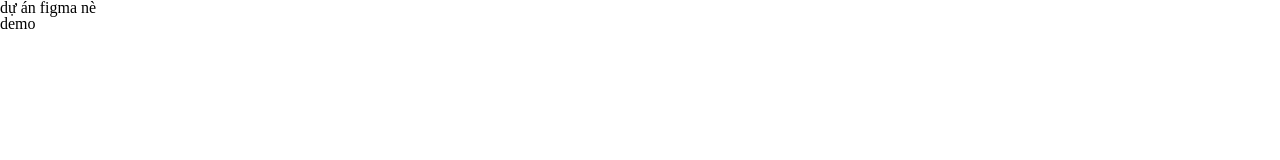
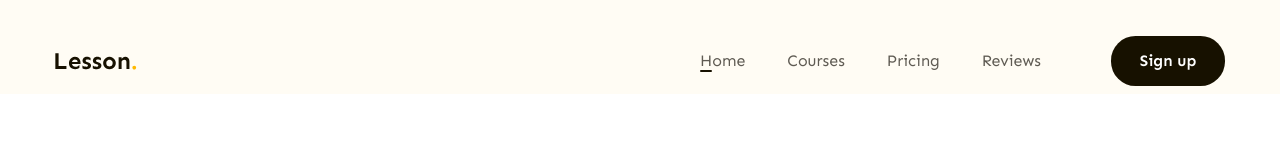
Before and after one commit to thzinhIT/figma-to-html, a plain HTML site: page index.html in a window 1280 px wide. Shown: the top 160 px of the page. Drawn offline with Linux system fonts and the light colour scheme.

Commit message:
phần 3 làm phần header

```diff
--- a/assets/css/style.css
+++ b/assets/css/style.css
@@ -8,4 +8,81 @@ html {
 /* khôi phục lại cỡ chữ mặc định */
 body {
   font-size: 1.6rem;
+  font-family: "Sen", sans-serif;
+  height: 100000px;
 }
+
+/* =========================header======================================== */
+
+a {
+  text-decoration: none;
+}
+
+.main-content {
+  max-width: calc(100% -48px);
+  width: 1170px;
+  margin-left: auto;
+  margin-right: auto;
+}
+
+.header .body {
+  display: flex;
+  align-items: center;
+  padding: 36px 0 8px;
+}
+.nav {
+  margin-left: auto;
+}
+.nav ul {
+  display: flex;
+}
+.nav a {
+  color: #5f5b53;
+  font-size: 1.6rem;
+  padding: 8px 21px;
+  position: relative;
+}
+.nav a:hover {
+  color: #171100;
+  /* font-weight: 600; */
+  text-shadow: 1px 0 0 #000;
+}
+.nav li.active a::after {
+  display: block;
+  content: "";
+  width: 12px;
+  height: 2px;
+  flex-shrink: 0;
+  border-radius: 1px;
+  background: #171100;
+  position: absolute;
+  left: 21px;
+  bottom: 6px;
+}
+
+.btn {
+  min-width: 118px;
+  display: inline-block;
+  color: #ffffff;
+  text-align: center;
+  padding: 0px 16px;
+  font-size: 1.6rem;
+  line-height: 50px;
+  font-weight: 600;
+  border-radius: 24.5px;
+  background: #171100;
+}
+.header .btn-sign-up {
+  min-width: 114px;
+}
+.header {
+  background-color: #fffcf4;
+}
+.header.fixed {
+  position: sticky;
+  top: -28px;
+}
+
+.header .action {
+  margin-left: 49px;
+}
--- a/index.html
+++ b/index.html
@@ -5,12 +5,40 @@
     <meta name="viewport" content="width=device-width, initial-scale=1.0" />
     <!-- reset css -->
     <link rel="stylesheet" href="./assets/css/reset.css" />
+
+    <!-- font -->
+    <link rel="preconnect" href="https://fonts.googleapis.com" />
+    <link rel="preconnect" href="https://fonts.gstatic.com" crossorigin />
+    <link
+      href="https://fonts.googleapis.com/css2?family=Sen:wght@400..800&display=swap"
+      rel="stylesheet"
+    />
     <!-- style css -->
     <link rel="stylesheet" href="./assets/css/style.css" />
     <title>dự án figma</title>
   </head>
   <body>
-    <h1>dự án figma nè</h1>
-    <h2>demo</h2>
+    <!-- header -->
+    <header class="header fixed">
+      <div class="main-content">
+        <div class="body">
+          <!-- logo -->
+          <img src="./assets/img/logo.svg" alt="logo" class="logo" />
+          <!-- nav -->
+          <nav class="nav">
+            <ul>
+              <li class="active"><a href="#!">Home</a></li>
+              <li><a href="#!">Courses</a></li>
+              <li><a href="#!">Pricing</a></li>
+              <li><a href="#!">Reviews</a></li>
+            </ul>
+          </nav>
+          <!-- btn -->
+          <div class="action">
+            <a href="#!" class="btn btn-sign-up">Sign up</a>
+          </div>
+        </div>
+      </div>
+    </header>
   </body>
 </html>
```
Also changed, not shown: assets/img/logo.svg (added).
